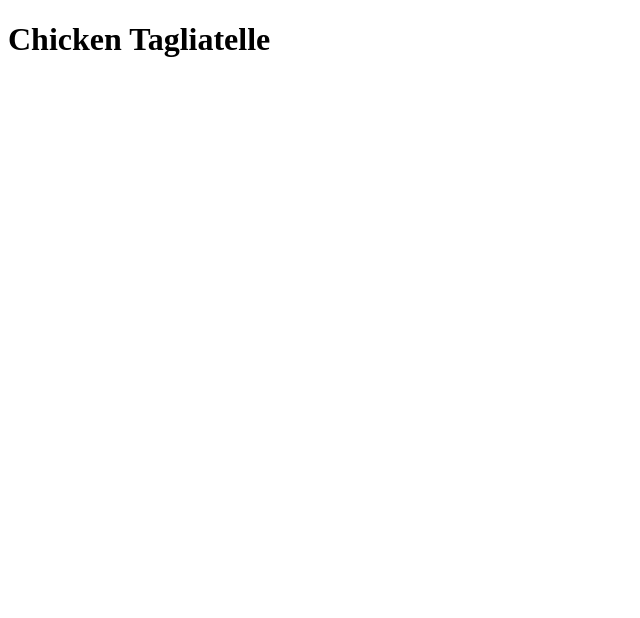
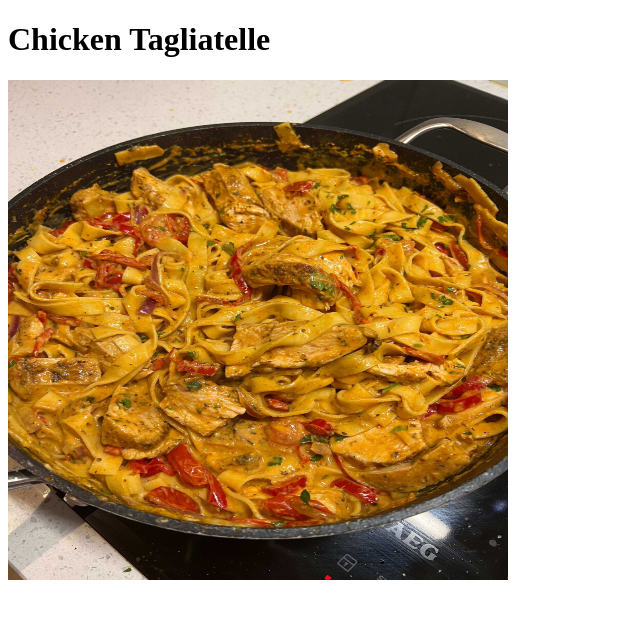
Before and after one commit to BenjiSmith1990/odin-recipes, a plain HTML site: page recipes/chicken-tagliatelle.html in a window 1280 px wide. Shown: the whole page, without its empty margins (0-640 px from the left). Drawn offline with Linux system fonts and the light colour scheme.

Commit message:
add image of the finished dish to the chicken-tagliatelle html page

```diff
--- a/recipes/chicken-tagliatelle.html
+++ b/recipes/chicken-tagliatelle.html
@@ -7,5 +7,6 @@
 </head>
 <body>
     <h1>Chicken Tagliatelle</h1>
+    <img src="../img/chicken-tagliatelle.jpg" alt="image of a delicious plate of chicken tagliatelle" width="500" height="500">
 </body>
 </html>
```
